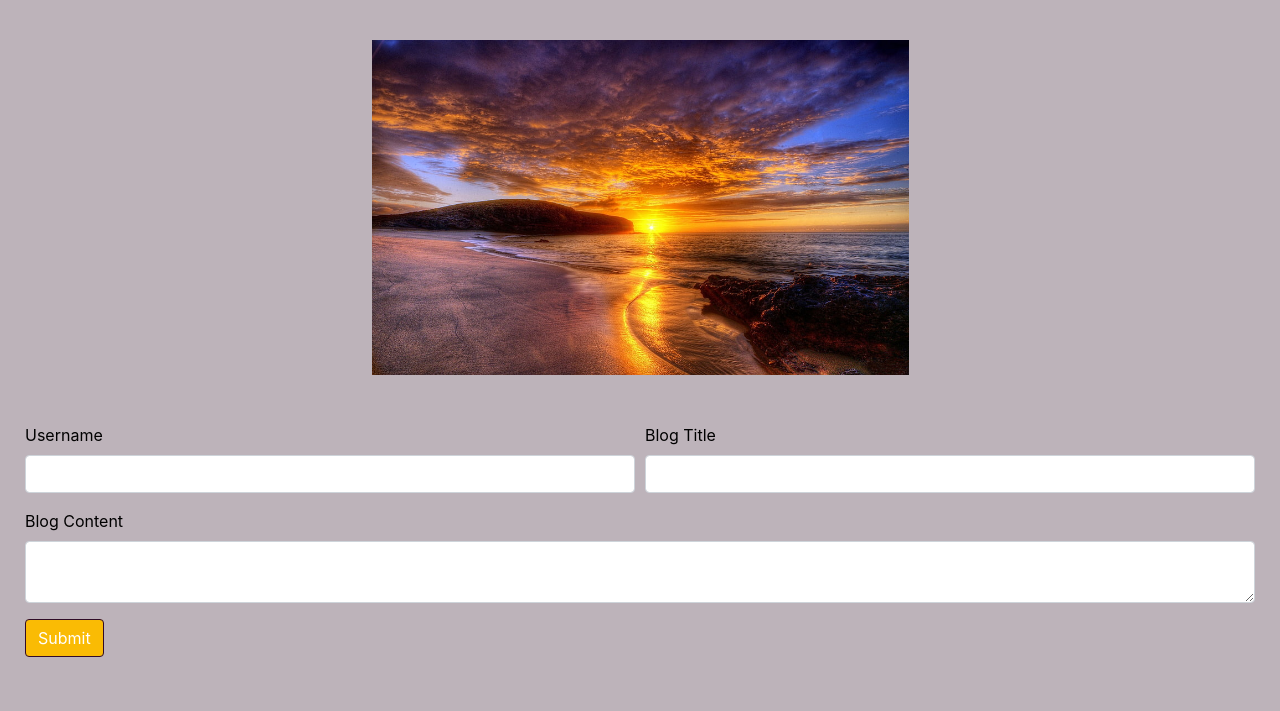
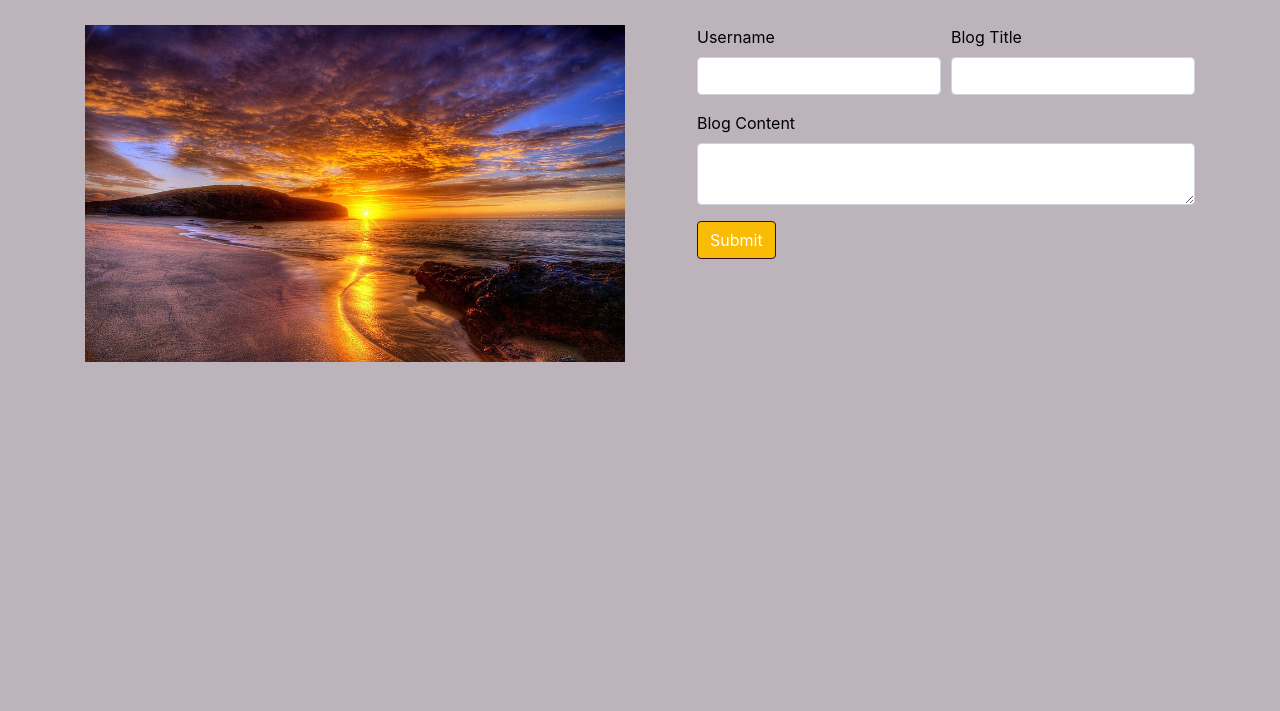
Before and after one commit to IvoryRines/Personal-Blog, a plain HTML site: page index.html in a window 1280 px wide. Shown: the part 89-800 px from the top of the page. Drawn offline with nearby package versions, Linux system fonts and the light colour scheme.

Commit message:
Moved blog form to be beside image, instead of under.

```diff
--- a/assets/css/form.css
+++ b/assets/css/form.css
@@ -1,5 +1,5 @@
 body {
-  padding: 25px;
+  padding: 10px;
   background-color: #bdb3ba;
   color: black;
 }
@@ -37,3 +37,7 @@ body.dark-mode {
 .btn:active {
   background-color: #853173;
 }
+
+.form-container {
+  padding-left: 5%
+}
--- a/index.html
+++ b/index.html
@@ -16,11 +16,42 @@
          </div>
     </header>
 
-    <div class=" hero d-flex p-5 justify-content-center">
-        <img class="col-md-6" src="assets/images/beach sunset.jpg" alt="beach at sunset with purple and golden yellow hues">
-    </div>
+    <main>
+        <div class="container pt-5">
+            <div class="row">
 
-    <body>
+                <div class="col-md-6">
+                    <img src="assets/images/beach sunset.jpg" alt="beach at sunset with purple and golden yellow hues" class="img-fluid">
+                </div>
+
+                <div class="form-container col-md-6">
+                    <form id="form">
+                        <div class="form-row">
+                            <div class="form-group col-md-6">
+                                <label for="input-username">Username</label>
+                                <input type="username" class="form-control" id="input-username">
+                            </div>
+                            <div class="form-group col-md-6">
+                                <label for="input-title"> Blog Title</label>
+                                <input type="title" class="form-control" id="input-title">
+                            </div>
+                        </div>
+                        <div class="form-group">
+                            <label for="input-content">Blog Content</label>
+                            <textarea type="text" class="form-control" id="input-content"></textarea>
+                        </div>
+                        <button type="submit" class="btn btn-primary" id="input-button">Submit</button>
+                    </form>
+                </div>
+
+            </div>
+        </div>
+    </main>
+
+    <!-- <main>
+        <div class="hero d-flex p-5 justify-content-center">
+            <img class="col-md-6" src="assets/images/beach sunset.jpg" alt="beach at sunset with purple and golden yellow hues">
+        </div>
         <div class="form-container">
             <form id="form">
                 <div class="form-row">
@@ -40,7 +71,7 @@
                 <button type="submit" class="btn btn-primary" id="input-button">Submit</button>
             </form>
         </div>
-    </body>
+    </main> -->
 
     <script src= "./assets/js/form.js"></script>
     <script src="./assets/js/logic.js"></script>
```
Also changed, not shown: assets/js/blog.js (+2 -5 lines).
